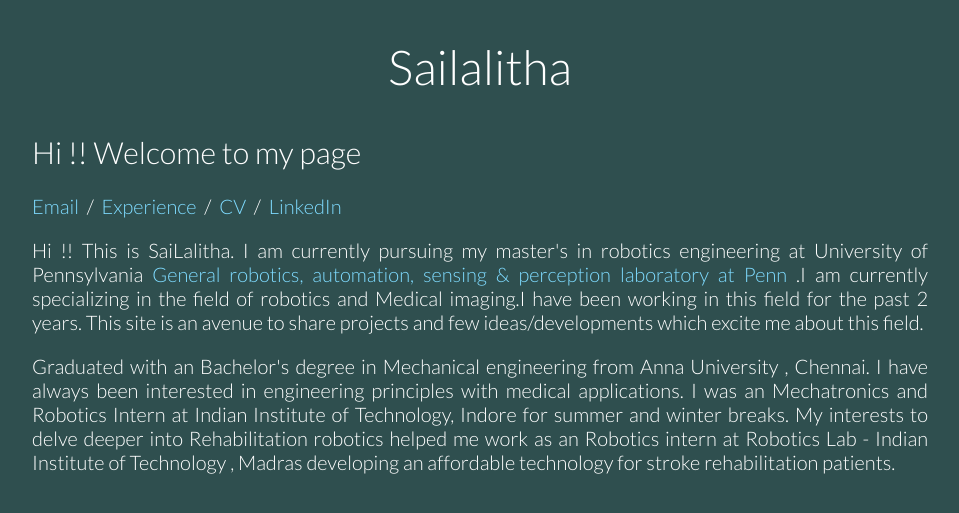
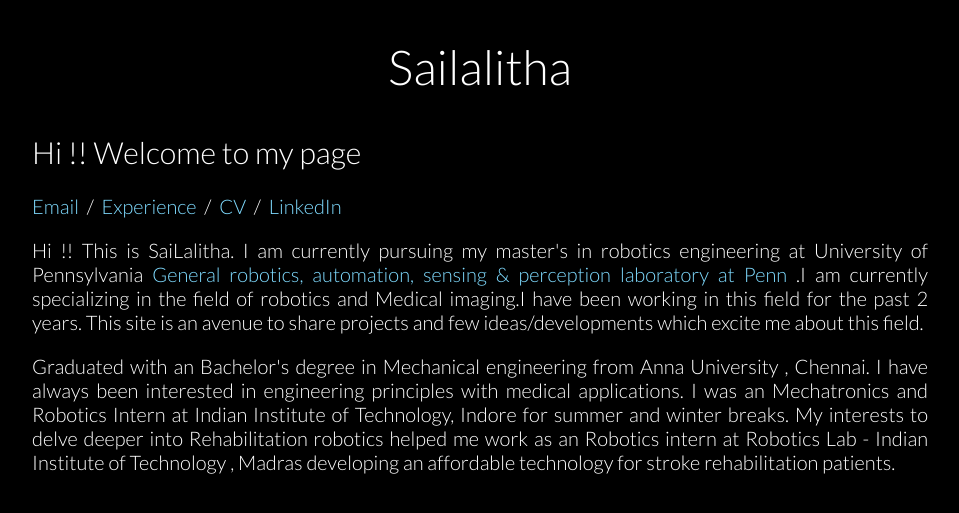
Before and after one commit to sailalitha96/sailalitha96.github.io, a Jekyll site: the page index.html, which Jekyll copies as it is, in a window 1280 px wide. Shown: the top 513 px of the page, without its empty margins (160-1119 px from the left). Built offline with Jekyll 4.4.1, drawn with Linux system fonts in a browser that asks for light colours; nearby versions of some CDN libraries.

Commit message:
Update main.css

```diff
--- a/css/main.css
+++ b/css/main.css
@@ -63,7 +63,7 @@
   font-family: "Lato", sans-serif;
   color: #fff;
 /*   background: #322f30; */
-  background: #2F4F4F;
+  background: #000000;
   -webkit-font-smoothing: antialiased;
   margin: 10px auto; width: 70%;
 }
@@ -71,7 +71,7 @@
 a {
   text-decoration: none;
 /*   color: #fff; */
-   color : #2F4F4F;
+   color : #000000;
 }
 
 /* a.right
@@ -302,6 +302,6 @@
   background-color: #322f30;
 }
 .fa-github:hover {
-     background-color: #2F4F4F ;
+     background-color: #000000 ;
 /*   background-color: #01FF70 ; */
 }
```
